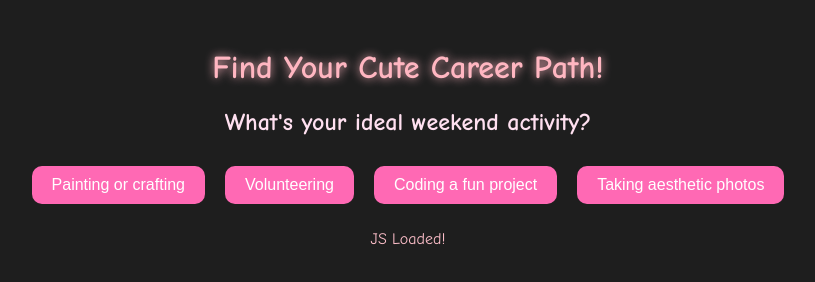
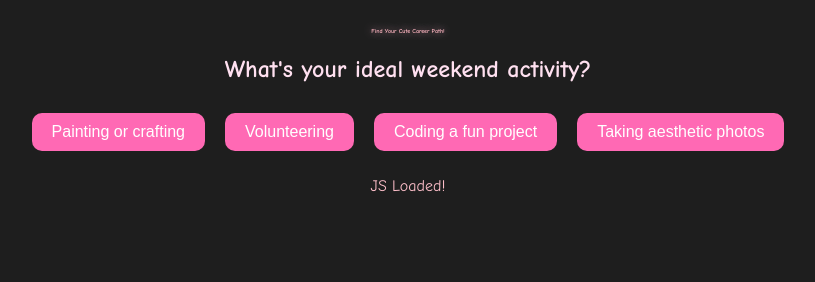
Before and after one commit to MahdiAlgo/career-way, a plain HTML site: page index.html in a window 1280 px wide. Shown: the whole page, without its empty margins (232-1047 px from the left). Drawn offline with Linux system fonts and the light colour scheme.

Commit message:
Update style.css

```diff
--- a/style.css
+++ b/style.css
@@ -7,7 +7,7 @@ body {
   padding: 20px;
 }
 h1 {
-  font-size: 2em;
+  font-size: 2%;
   color: #ffb6c1;
   text-shadow: 0 0 10px #ffb6c1;
 }
```
